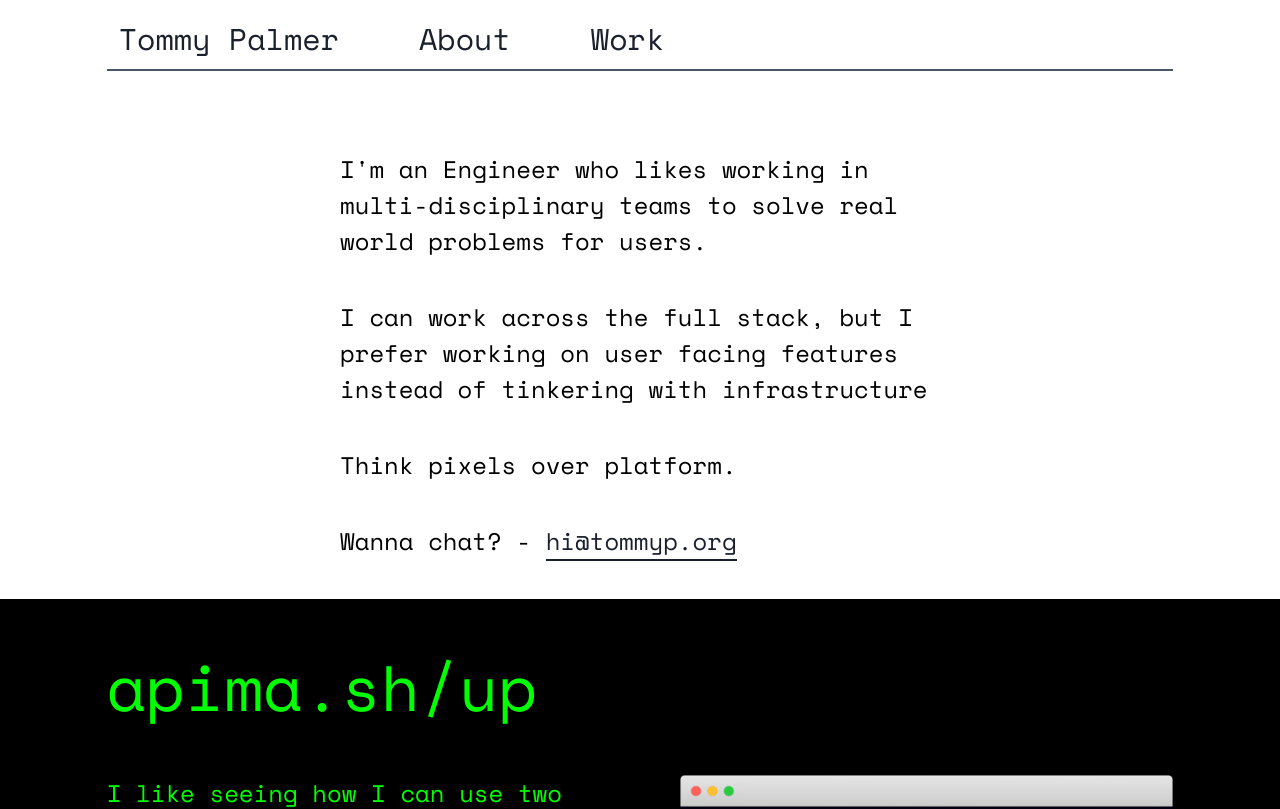
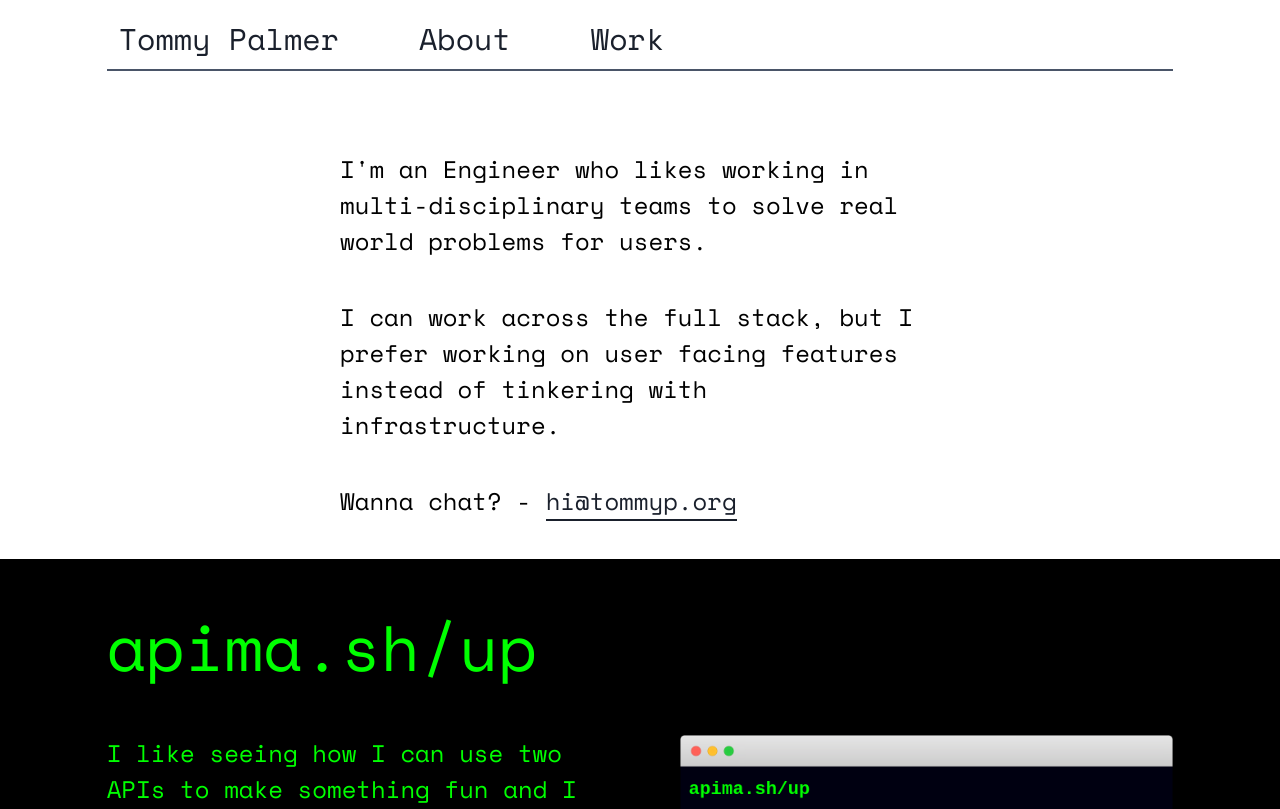
Before and after one commit to tommyp/tommyp.org, a Next.js app: page /work in a window 1280 px wide. Shown: the top 809 px of the page. Built offline with nearby package versions, Linux system fonts and the light colour scheme.

Commit message:
tidy up text

```diff
--- a/pages/work.js
+++ b/pages/work.js
@@ -65,8 +65,7 @@ export default class Work extends React.Component {
           <P>
             I&apos;m an Engineer who likes working in multi-disciplinary teams to solve real world problems for users.
           </P>
-          <P>I can work across the full stack, but I prefer working on user facing features instead of tinkering with infrastructure</P>
-          <P>Think pixels over platform.</P>
+          <P>I can work across the full stack, but I prefer working on user facing features instead of tinkering with infrastructure.</P>
           <P>Wanna chat? - <ExtA
             href="mailto:hi@tommyp.org"
             className="lg:border-b-2 border-solid border-gray-400"
```
